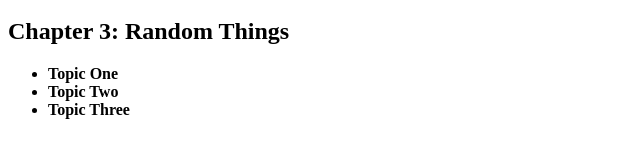
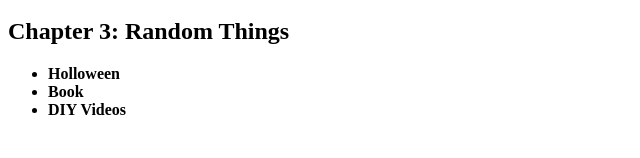
Before and after one commit to careshmar/link_review_pd5_6_careshma, a plain HTML site: page toc.html in a window 1280 px wide. Shown: the part 290-448 px from the top of the page, 0-640 px from the left. Drawn offline with Linux system fonts and the light colour scheme.

Commit message:
Update toc.html

```diff
--- a/toc.html
+++ b/toc.html
@@ -21,9 +21,9 @@
 
 	</ul><h2>Chapter 3: Random Things</h2>
 	<ul>
-		<li><b>Topic One</b></li>
-		<li><b>Topic Two</b></li>
-		<li><b>Topic Three</b></li>
+		<li><b>Holloween</b></li>
+		<li><b>Book</b></li>
+		<li><b>DIY Videos</b></li>
 	</ul>
 </body>
 </html>
```
